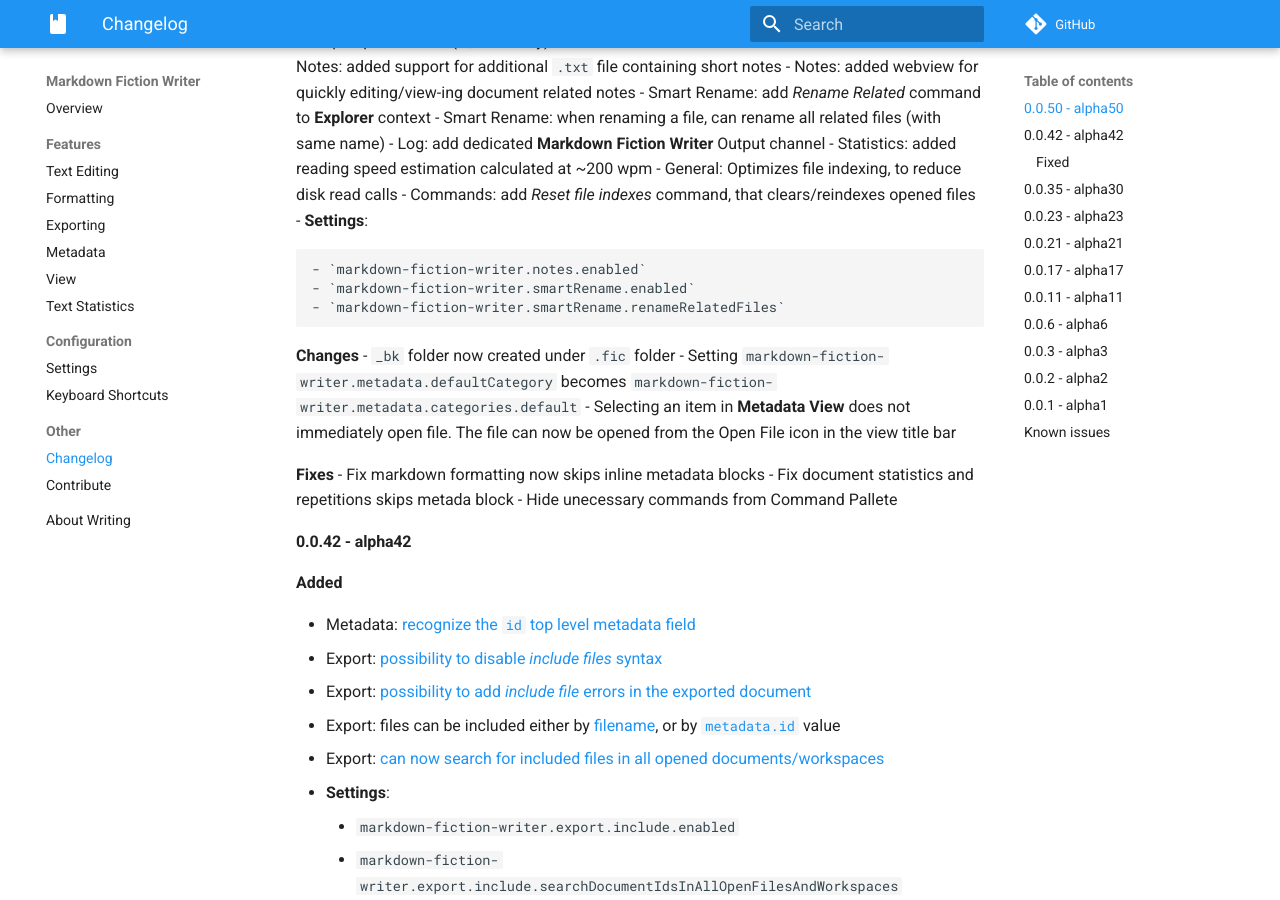
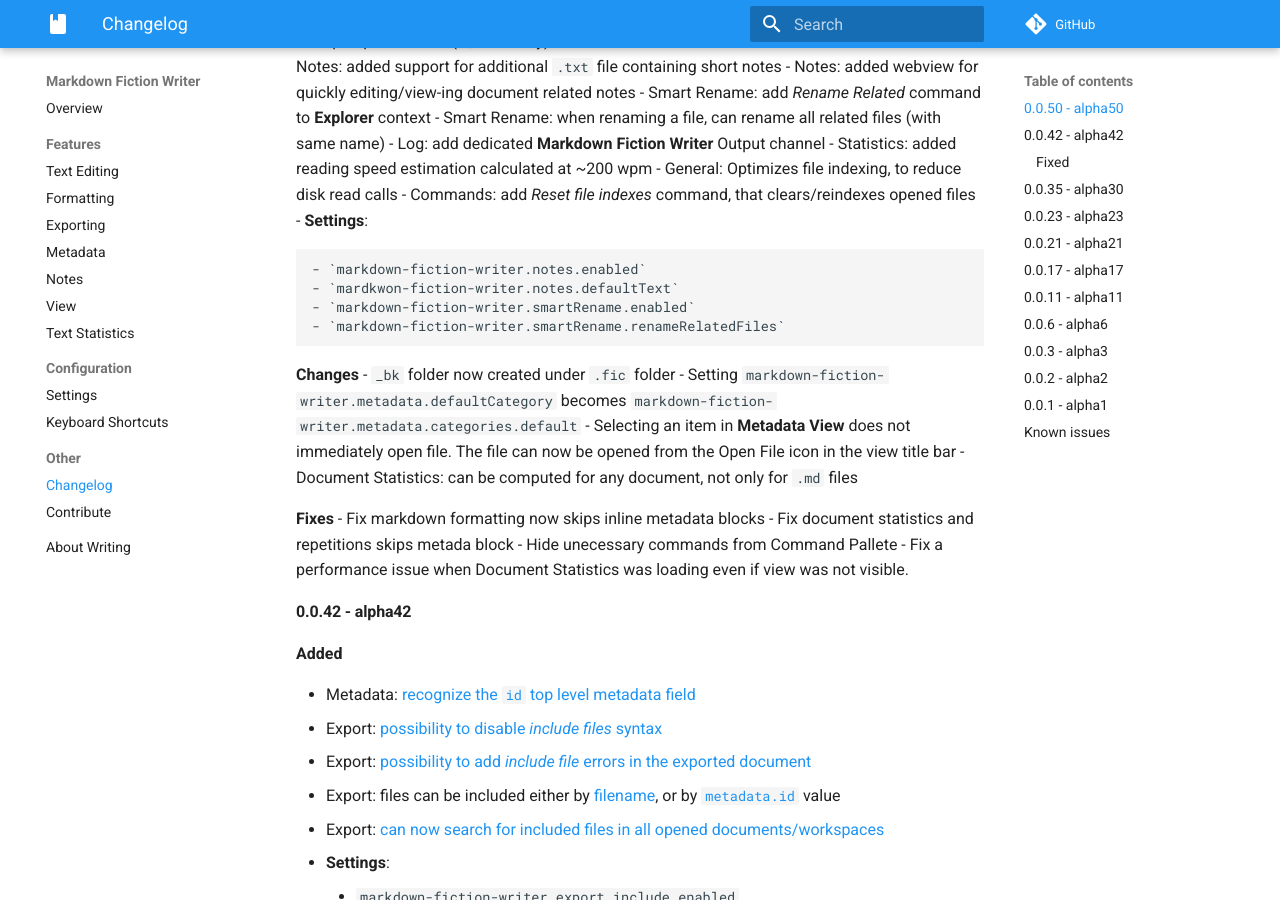
Before and after one commit to zoctarine/vscode-fiction-writer, an MkDocs documentation site: the page built from docs/changelog.md, in a window 1280 px wide and 900 px high, scrolled down 332 px. Built offline with MkDocs 1.6.1 and Material for MkDocs 9.7.7, drawn with Linux system fonts in a browser that asks for light colours; comment, search, counter and statistics services are not loaded.

Commit message:
Add notes draft

```diff
--- a/docs/changelog.md
+++ b/docs/changelog.md
@@ -19,6 +19,7 @@
 - **Settings**:
 
     - `markdown-fiction-writer.notes.enabled`
+    - `mardkwon-fiction-writer.notes.defaultText`
     - `markdown-fiction-writer.smartRename.enabled`
     - `markdown-fiction-writer.smartRename.renameRelatedFiles`
 
@@ -26,11 +27,13 @@
 - `_bk` folder now created under `.fic` folder
 - Setting `markdown-fiction-writer.metadata.defaultCategory` becomes `markdown-fiction-writer.metadata.categories.default`
 - Selecting an item in **Metadata View** does not immediately open file. The file can now be opened from the Open File icon in the view title bar
+- Document Statistics: can be computed for any document, not only for `.md` files
 
 **Fixes**
 - Fix markdown formatting now skips inline metadata blocks
 - Fix document statistics and repetitions skips metada block
 - Hide unecessary commands from Command Pallete
+- Fix a performance issue when Document Statistics was loading even if view was not visible.
 
 
 ## 0.0.42 - alpha42
--- a/mkdocs.yml
+++ b/mkdocs.yml
@@ -37,6 +37,7 @@
      - Formatting: format.md
      - Exporting: export.md
      - Metadata: metadata.md
+     - Notes: notes.md
      - View: view.md
      - Text Statistics: stats.md
   - Configuration:
```
Also changed, not shown: docs/notes.md (added, +63 -0 lines), 1 other file.
